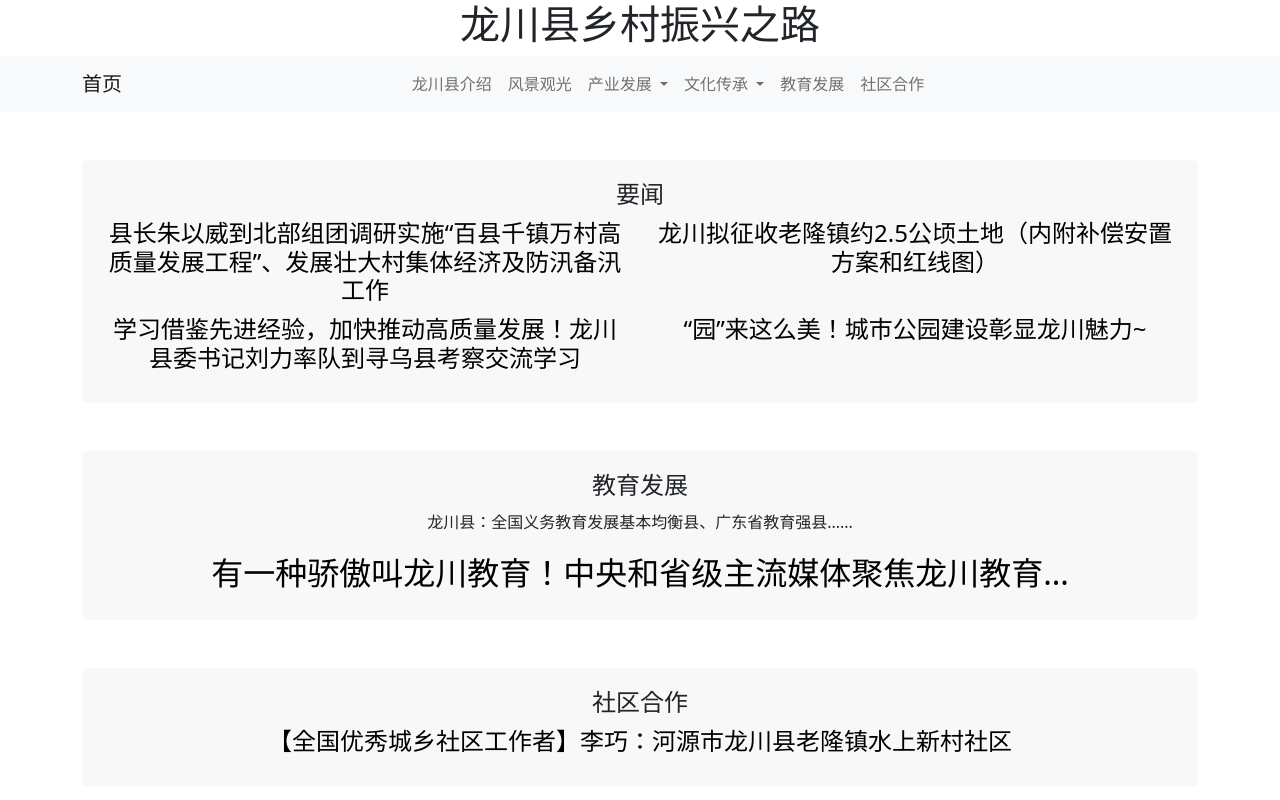
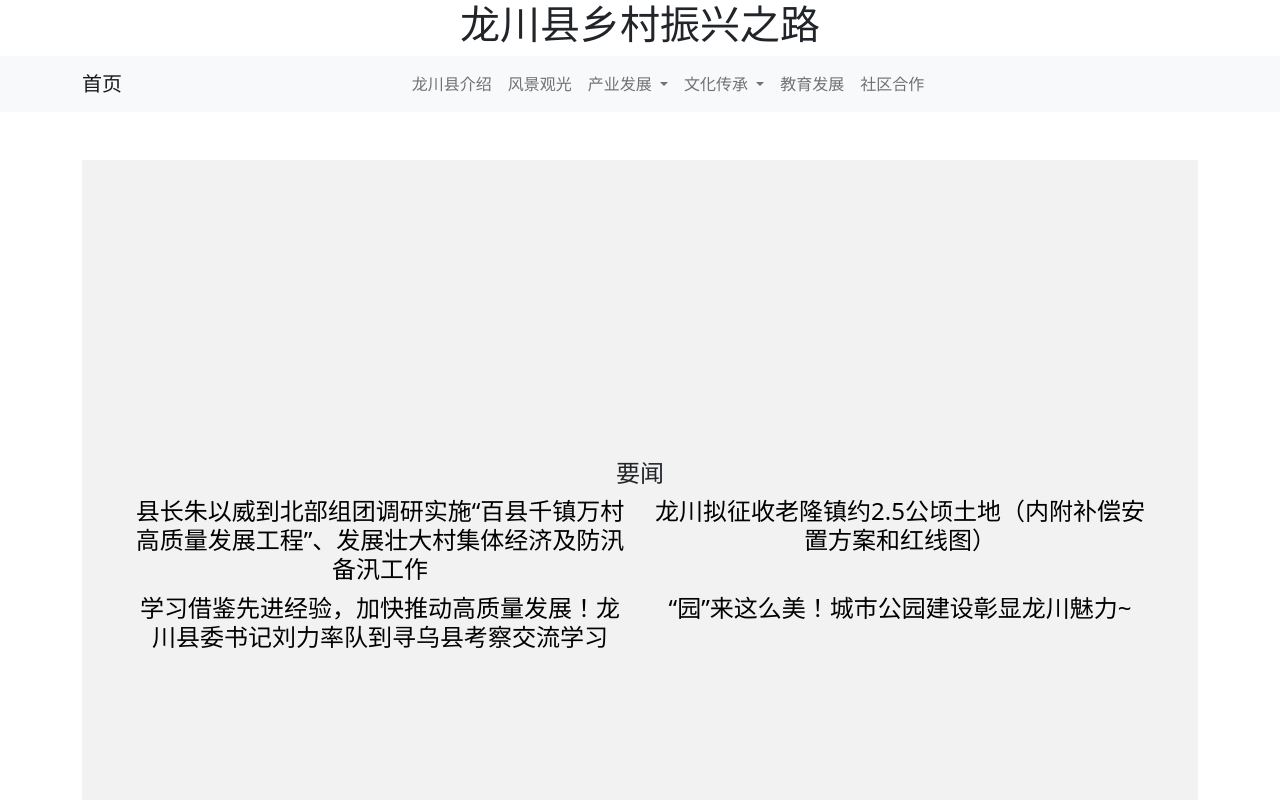
Before and after one commit to 946885280/946885280.github.io, a plain HTML site: page html/index.html in a window 1280 px wide. Shown: the top 800 px of the page. Drawn offline with nearby package versions, Linux system fonts and the light colour scheme.

Commit message:
Add files via upload

```diff
--- a/CSS/框架样式.css
+++ b/CSS/框架样式.css
@@ -1,8 +1,11 @@
 .section {
-    padding: 20px;
-    background-color: #f8f8f8;
-    border-radius: 5px;
-    margin-bottom: 20px;
+    height: 100vh;
+    background-color: #f2f2f2;
+    padding: 50px;
+    display: flex;
+    flex-direction: column;
+    justify-content: center;
+    align-items: center;
   }
 
   .section h1 {
```
